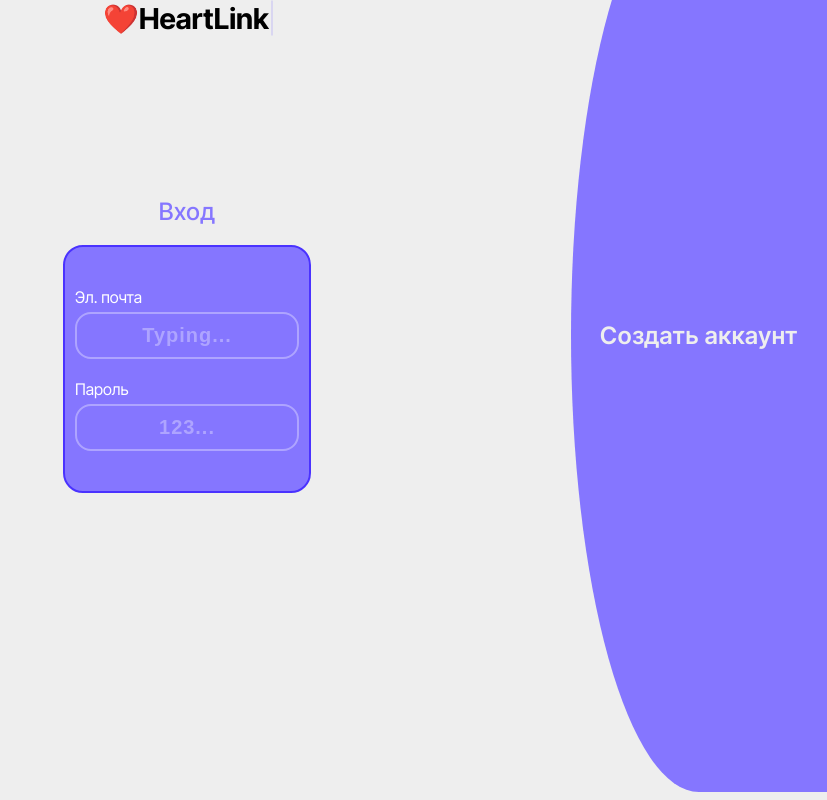
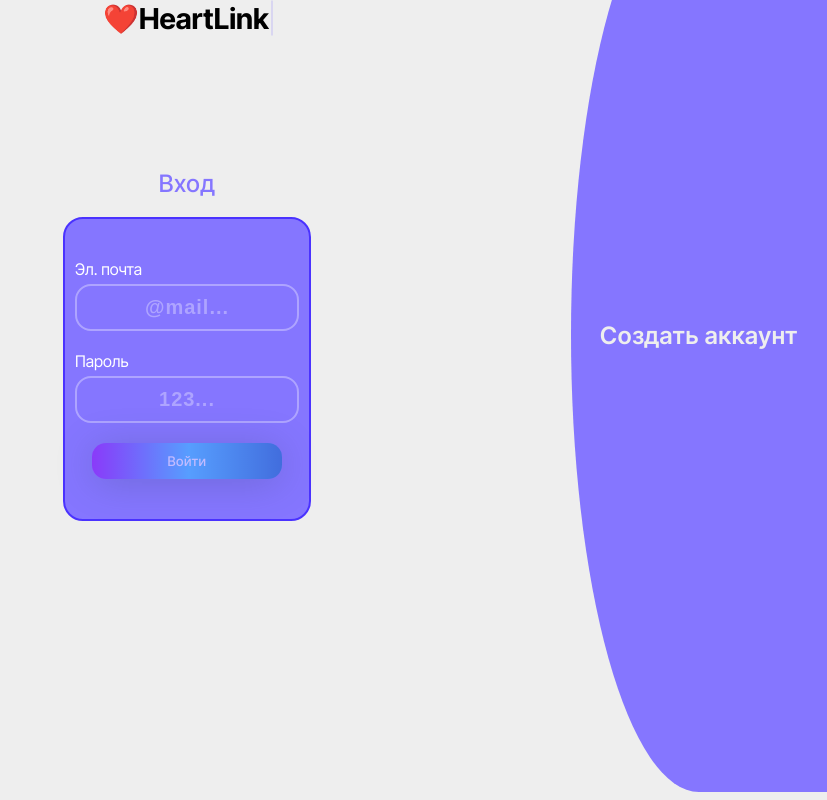
Before and after one commit to FOrcedbruh/HeartLink_client, a React app in the folder client/: page / in a window 1280 px wide. Shown: the whole page, without its empty margins (453-1280 px from the left). Built offline with nearby package versions, Linux system fonts and the light colour scheme; the HTML template or start-up script is replaced by a standard one.

Commit message:
done authforms

```diff
--- a/client/src/app/components/Auth/Auth.module.scss
+++ b/client/src/app/components/Auth/Auth.module.scss
@@ -80,3 +80,12 @@
         font-weight: 600;
     }
 }
+
+.error {
+    color: #ff0000;
+    font-size: 12px;
+    margin: 0;
+    padding: 2px 5px;
+    background-color: rgb(255, 154, 154);
+    border-radius: 6px;
+}
--- a/client/src/app/components/Auth/Login.tsx
+++ b/client/src/app/components/Auth/Login.tsx
@@ -1,5 +1,7 @@
 import styles from './Auth.module.scss'
 import { useForm } from 'react-hook-form';
+import { Button } from '../Button/Button';
+import { AHandlers } from '../../../api/auth/handlers';
 
 
 interface FormStateType {
@@ -23,8 +25,10 @@ const Login: React.FC = () => {
         }
     )
 
-    const onSubmit = (data: FormStateType) => {
-        console.log(data)
+    const onSubmit = async (data: FormStateType) => {
+        const res = await AHandlers.login(data.email, data.password)
+        console.log(res)
+        reset()
     }
 
 
@@ -34,12 +38,29 @@ const Login: React.FC = () => {
             <form className={styles.form} onSubmit={handleSubmit(onSubmit)}>
                 <div>
                     <label htmlFor='email'>Эл. почта</label>
-                    <input type="email" placeholder='Typing...'/>
+                    <input type="email" placeholder='@mail...' {...register("email", {
+                        required: "Заполните почту",
+                        pattern: {
+                            value: /^(([^<>()[\]\\.,;:\s@"]+(\.[^<>()[\]\\.,;:\s@"]+)*)|.(".+"))@((\[[0-9]{1,3}\.[0-9]{1,3}\.[0-9]{1,3}\.[0-9]{1,3}\])|(([a-zA-Z\-0-9]+\.)+[a-zA-Z]{2,}))$/,
+                            message: "Такой почты не бывает"
+                        }
+                    })}/>
+                    {errors.email && <p className={styles.error}>{errors.email.message}</p>}
                 </div>
                 <div>
                     <label htmlFor="password">Пароль</label>
-                    <input type="password" placeholder='123...'/>
+                    <input type="password" placeholder='123...' {...register("password", {
+                        required: "Придумайте пароль",
+                        minLength: {
+                            value: 6,
+                            message: "Минимум 6 символов"
+                        }
+                    })}/>
+                    {errors.password && <p className={styles.error}>{errors.password.message}</p>}
                 </div>
+                <Button width='85%' type='submit' disabled={!isValid}>
+                    Войти
+                </Button>
             </form>
         </div>
     )
--- a/client/src/app/components/Auth/Reg.tsx
+++ b/client/src/app/components/Auth/Reg.tsx
@@ -1,27 +1,97 @@
 import styles from './Auth.module.scss'
+import { Button } from '../Button/Button';
+import { useForm } from 'react-hook-form';
+
+
+interface FormStateType {
+    email: string,
+    password: string,
+    username: string,
+    confirmPass: string
+}
+
 
 
 const Reg: React.FC = () => {
+
+
+    const {
+        handleSubmit,
+        register,
+        formState: {
+            errors,
+            isValid
+        },
+        setError,
+        reset
+    } = useForm<FormStateType>(
+        {
+            mode: "onChange"
+        }
+    )
+
+
+
+    const onSubmit = (data: FormStateType) => {
+
+        if (data.password != data.confirmPass) {
+            setError("confirmPass", {
+                message: "Пароли не совпадают"
+            })
+            return
+        }
+        console.log(data)
+        reset()
+    }
+
+
     return (
         <div className={styles.wrapper}>
             <h2>Регистрация</h2>
-            <form className={styles.form}>
+            <form className={styles.form} onSubmit={handleSubmit(onSubmit)}>
                 <div>
                     <label htmlFor="username">Придумайте имя</label>
-                    <input type="text" placeholder='name...'/>
+                    <input type="text" placeholder='name...' {...register("username", {
+                        required: "Придумайте теговое имя",
+                        minLength: {
+                            value: 4,
+                            message: "Минимум 4 символа"
+                        }
+                    })}/>
+                    {errors.username && <p className={styles.error}>{errors.username.message}</p>}
                 </div>
                 <div>
                     <label htmlFor='email'>Эл. почта</label>
-                    <input type="email" placeholder='Typing...'/>
+                    <input type="email" placeholder='@mail...' {...register("email", {
+                        required: "Заполните почту",
+                        pattern: {
+                            value: /^(([^<>()[\]\\.,;:\s@"]+(\.[^<>()[\]\\.,;:\s@"]+)*)|.(".+"))@((\[[0-9]{1,3}\.[0-9]{1,3}\.[0-9]{1,3}\.[0-9]{1,3}\])|(([a-zA-Z\-0-9]+\.)+[a-zA-Z]{2,}))$/,
+                            message: "Такой почты не бывает"
+                        }
+                    })}/>
+                    {errors.email && <p className={styles.error}>{errors.email.message}</p>}
                 </div>
                 <div>
                     <label htmlFor="password">Придумайте пароль</label>
-                    <input type="password" placeholder='123...'/>
+                    <input type="password" placeholder='123...' {...register("password", {
+                        required: "Придумайте пароль",
+                        minLength: {
+                            value: 6,
+                            message: "Минимум 6 символов"
+                        }
+                    })}/>
+                    {errors.password && <p className={styles.error}>{errors.password.message}</p>}
                 </div>
                 <div>
                     <label htmlFor="confirmPass">Введите пароль еще раз</label>
-                    <input type="password"/>
+                    <input type="password" {...register("confirmPass", {
+                        required: "Повторите придуманный пароль"
+                    })}/>
+                    {errors.confirmPass && <p className={styles.error}>{errors.confirmPass.message}</p>}
                 </div>
+                <Button disabled={!isValid} type='submit' width='85%'>
+                    Регистрация
+                </Button>
             </form>
         </div>
     )
--- a/client/src/app/components/Button/Button.module.scss
+++ b/client/src/app/components/Button/Button.module.scss
@@ -0,0 +1,14 @@
+@import './../../../mixins/mixins';
+
+.btn {
+    border-radius: 14px;
+    border: none;
+    outline: none;
+    @include primary_gradient__color;
+    color: #fff;
+    padding: 10px 30px;
+    letter-spacing: 0.03rem;
+    font-weight: 500;
+    font-family: "Inter Tight", sans-serif;
+    box-shadow: 0px 4px 39px -2px rgba(34, 60, 80, 0.5);
+}
--- a/client/src/app/components/Button/Button.tsx
+++ b/client/src/app/components/Button/Button.tsx
@@ -1,14 +1,21 @@
-import { ButtonHTMLAttributes } from "react"
-
+import styles from './Button.module.scss'
 
 interface ButtonPropsType {
-    children: React.ReactNode
+    children: React.ReactNode,
+    disabled?: boolean,
+    width: string,
+    height?: string,
+    type?: "reset" | "button" | "submit",
+    onClick?: () => void
 }
 
 
-const Button: React.FC<ButtonPropsType> = ({ children }) => {
+
+const Button: React.FC<ButtonPropsType> = ({ children, disabled, width, height, type, onClick }) => {
+
+
     return (
-        <button>
+        <button disabled={disabled} onClick={onClick} type={type} className={styles.btn} style={{'width': width, "height": height, "opacity": disabled ? 0.5 : 1, "cursor": disabled ? "not-allowed" : "pointer" }}>
             {children}
         </button>
     )
--- a/client/src/mixins/mixins.scss
+++ b/client/src/mixins/mixins.scss
@@ -1,9 +1,9 @@
 @mixin primary_gradient__color {
-    background: rgb(0,121,87);
-    background: -moz-linear-gradient(90deg, rgba(0,121,87,1) 0%, rgba(9,9,121,1) 50%, rgba(87,0,163,1) 89%);
-    background: -webkit-linear-gradient(90deg, rgba(0,121,87,1) 0%, rgba(9,9,121,1) 50%, rgba(87,0,163,1) 89%);
-    background: linear-gradient(90deg, rgba(0,121,87,1) 0%, rgba(9,9,121,1) 50%, rgba(87,0,163,1) 89%);
-    filter: progid:DXImageTransform.Microsoft.gradient(startColorstr="#007957",endColorstr="#5700a3",GradientType=1);
+    background: rgb(143,0,245);
+    background: -moz-linear-gradient(90deg, rgba(143,0,245,1) 0%, rgba(42,198,255,1) 51%, rgba(0,102,189,1) 100%);
+    background: -webkit-linear-gradient(90deg, rgba(143,0,245,1) 0%, rgba(42,198,255,1) 51%, rgba(0,102,189,1) 100%);
+    background: linear-gradient(90deg, rgba(143,0,245,1) 0%, rgba(42,198,255,1) 51%, rgba(0,102,189,1) 100%);
+    filter: progid:DXImageTransform.Microsoft.gradient(startColorstr="#8f00f5",endColorstr="#0066bd",GradientType=1);
 }
 
 $bg_color: #eee;
```
